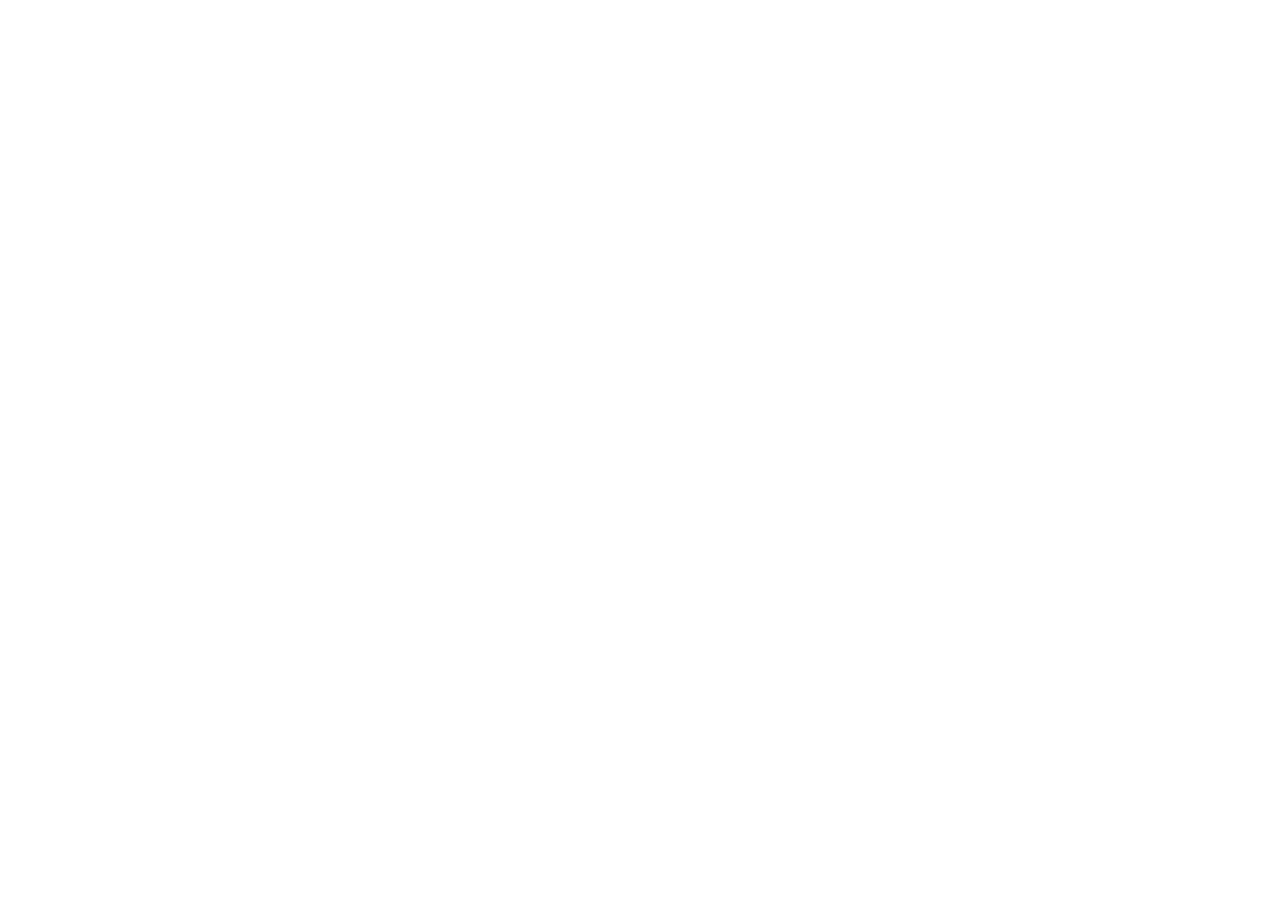
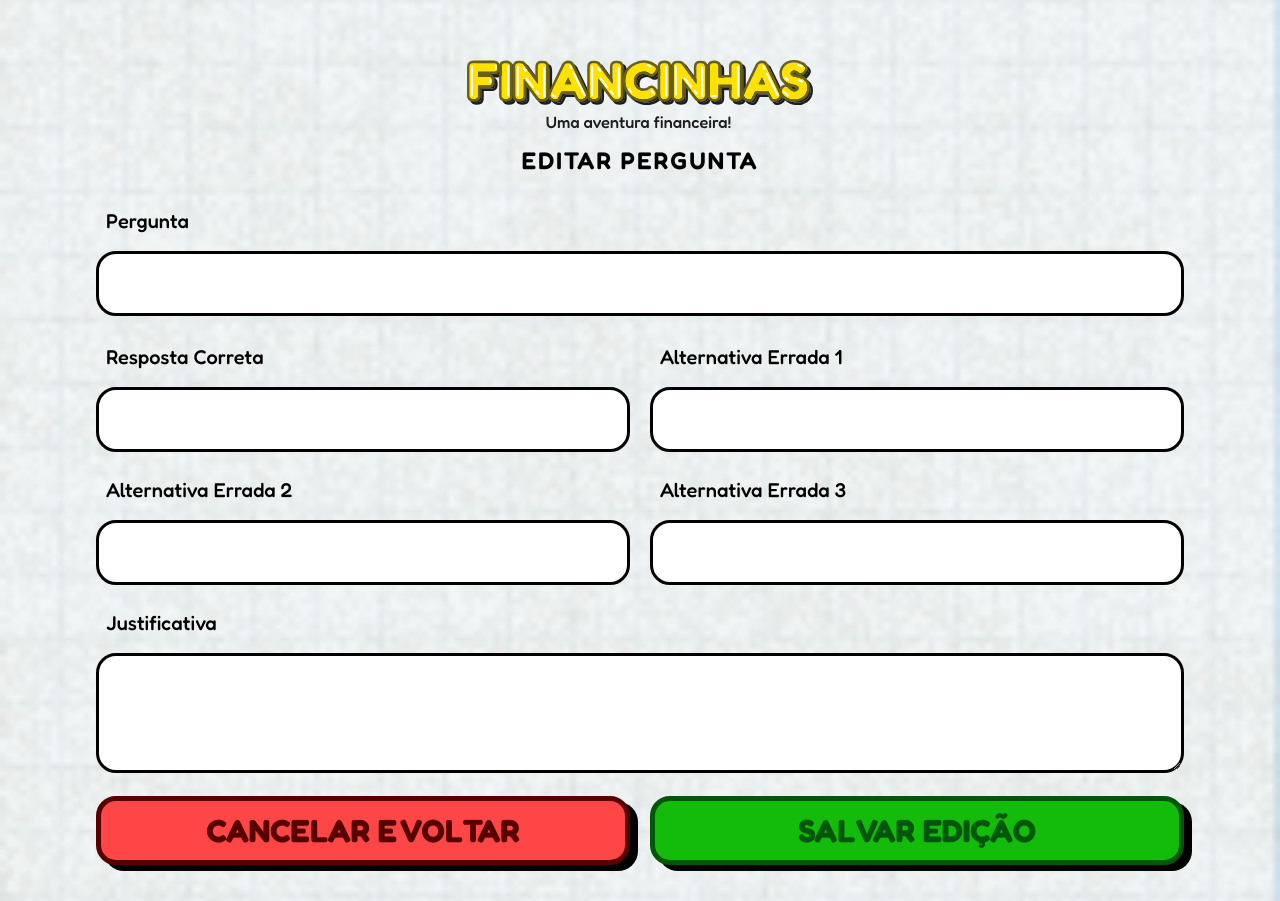
Before and after one commit to GuimaraesSl/LMS-Financinhas, a React (Vite) app in the folder LMS-Financinhas/: page /#/edit-question/1 in a window 1280 px wide. Before the commit this address had no page. Before the commit the page ends 800 px from the top, so only its background shows below. Built offline with nearby package versions, Linux system fonts and the light colour scheme.

Commit message:
fix: fixes route with argument

```diff
--- a/LMS-Financinhas/src/pages/EditQuestionScreen/EditQuestionScreen.tsx
+++ b/LMS-Financinhas/src/pages/EditQuestionScreen/EditQuestionScreen.tsx
@@ -1,5 +1,5 @@
 import * as React from "react"
-import { useNavigate } from 'react-router-dom'
+import { useNavigate, useParams } from 'react-router-dom'
 import './EditQuestionScreen.style.css'
 import InputField from '../../components/InputField/InputField'
 import logo from '../../assets/Logo-Subtitle.svg'
@@ -9,6 +9,8 @@
 
 const EditQuestionScreen: React.FC = () => {
   const navigate = useNavigate()
+  const { questionId } = useParams<{ questionId: string }>()
+  console.log(questionId)
 
   const [question, setQuestion] = React.useState('')
   const [answer, setAnswer] = React.useState('')
--- a/LMS-Financinhas/src/routes/index.tsx
+++ b/LMS-Financinhas/src/routes/index.tsx
@@ -16,7 +16,7 @@
         <Route path="/login" element={<LoginScreen />} />
 
         {/* Rota para a tela editar pergunta */}
-        <Route path="/edit-questions" element={<EditQuestionScreen />} />
+        <Route path="/edit-question/:questionId" element={<EditQuestionScreen />} />
       </Routes>
     </HashRouter>
   )
```
